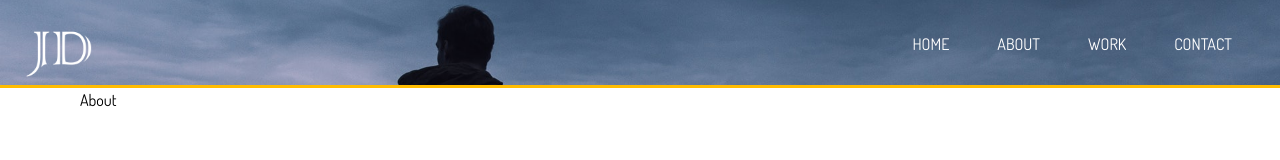
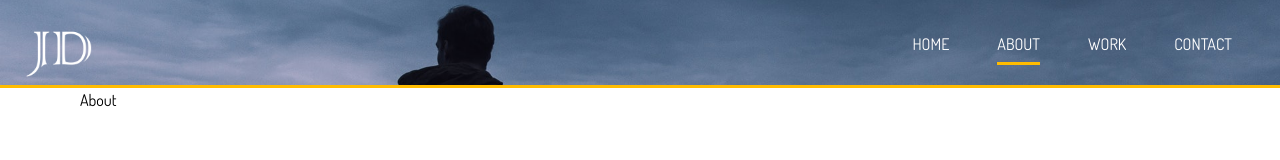
Before and after one commit to Artan-Hysenaj/portfolio, a Next.js app: page /about in a window 1280 px wide. Shown: the top 160 px of the page. Built offline with nearby package versions, Linux system fonts and the light colour scheme.

Commit message:
feat: add navlink component

```diff
--- a/src/components/navigation/header/Header.module.scss
+++ b/src/components/navigation/header/Header.module.scss
@@ -19,17 +19,4 @@
   li {
     padding: 1rem 1.5rem;
   }
-
-  a {
-    text-decoration: none;
-    color: white;
-    text-transform: uppercase;
-    border-bottom: 3px transparent solid;
-    padding-bottom: 0.5rem;
-    transition: border-color 0.5s;
-
-    &:hover {
-      border-color: $medium-color;
-    }
-  }
 }
--- a/src/components/navigation/header/Header.tsx
+++ b/src/components/navigation/header/Header.tsx
@@ -1,6 +1,6 @@
 import cs from 'classnames';
 import Image from 'next/image';
-import Link from 'next/link';
+import NavLink from '../utils/navlink/NavLink';
 import styles from './Header.module.scss';
 export type HeaderProps = React.ComponentPropsWithoutRef<'nav'>;
 
@@ -17,16 +17,16 @@ const Header: React.FC<HeaderProps> = ({ ...headerProps }) => {
       />
       <ul>
         <li>
-          <Link href="/">Home</Link>
+          <NavLink href="/">Home</NavLink>
         </li>
         <li>
-          <Link href="/about">About</Link>
+          <NavLink href="/about">About</NavLink>
         </li>
         <li>
-          <Link href="/work">Work</Link>
+          <NavLink href="/work">work</NavLink>
         </li>
         <li>
-          <Link href="/contact">Contact</Link>
+          <NavLink href="/contact">Contact</NavLink>
         </li>
       </ul>
     </nav>
--- /dev/null
+++ b/src/components/navigation/utils/navlink/NavLink.module.scss
@@ -0,0 +1,18 @@
+@import '../../../../styles/config';
+
+.navlink {
+  text-decoration: none;
+  color: white;
+  text-transform: uppercase;
+  border-bottom: 3px transparent solid;
+  padding-bottom: 0.5rem;
+  transition: border-color 0.5s;
+
+  &:hover {
+    border-color: $medium-color;
+  }
+
+  &.current {
+    border-color: $main-color;
+  }
+}
--- /dev/null
+++ b/src/components/navigation/utils/navlink/NavLink.tsx
@@ -0,0 +1,33 @@
+import cs from 'classnames';
+import Link from 'next/link';
+import { useRouter } from 'next/router';
+import { PropsWithChildren } from 'react';
+import styles from './NavLink.module.scss';
+
+export type NavLinkProps = {
+  href: string;
+  className?: string;
+};
+
+const NavLink: React.FC<PropsWithChildren<NavLinkProps>> = ({
+  children,
+  href,
+  className,
+}) => {
+  const router = useRouter();
+  const isActive = router.pathname === href;
+
+  return (
+    <Link
+      href={href}
+      className={cs(styles.navlink, {
+        [styles.current]: isActive,
+        className,
+      })}
+    >
+      {children}
+    </Link>
+  );
+};
+
+export default NavLink;
```
Also changed, not shown: src/components/navigation/utils/navlink/NavLink.mocks.ts (added, +9 -0 lines), 1 other file (tests, documents, lock files or other folders).
